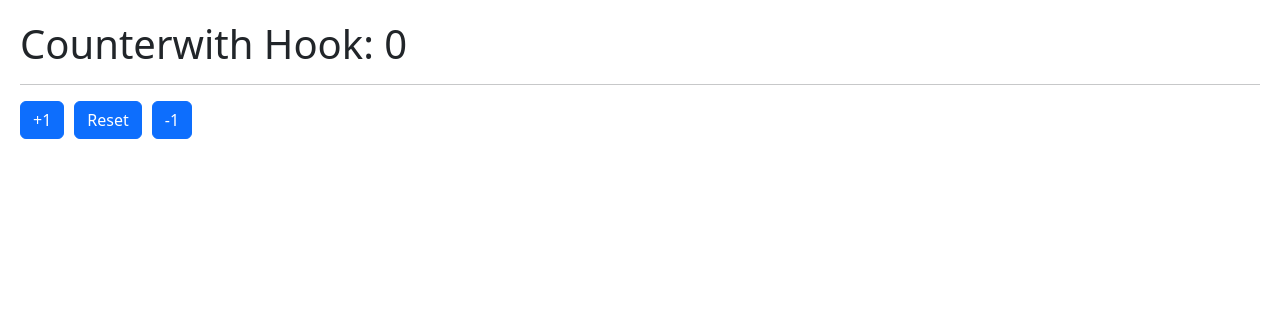
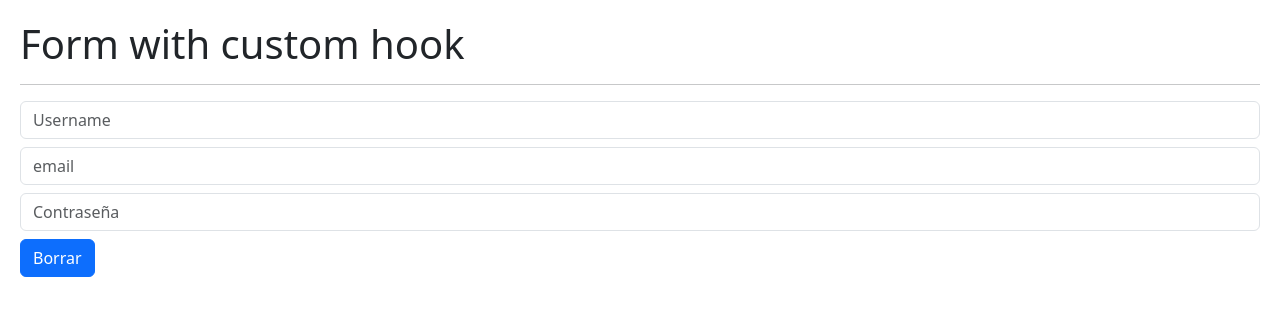
Before and after one commit to machucagelvez/Using-hooks, a React (Vite) app: page / in a window 1280 px wide. Shown: the top 316 px of the page. Built offline with nearby package versions, Linux system fonts and the light colour scheme.

Commit message:
useEffect and custom hook (form)

```diff
--- /dev/null
+++ b/src/02-useEffect/FormWithCustomHook.jsx
@@ -0,0 +1,51 @@
+import { useForm } from '../hooks/useForm'
+
+export const FormWithCustomHook = () => {
+  const { onInputChange, onResetForm, username, email, password } =
+    useForm({
+      username: '',
+      email: '',
+      password: '',
+    })
+
+  // Como se reciben las propiedades por separado no es necesaria la desestructuración:
+  // const { username, email, password } = formState
+
+  return (
+    <>
+      <h1>Form with custom hook</h1>
+      <hr />
+
+      <input
+        type="text"
+        className="form-control"
+        placeholder="Username"
+        name="username"
+        value={username}
+        onChange={onInputChange}
+      />
+
+      <input
+        type="text"
+        className="form-control mt-2"
+        placeholder="email"
+        name="email"
+        value={email}
+        onChange={onInputChange}
+      />
+
+      <input
+        type="text"
+        className="form-control mt-2"
+        placeholder="Contraseña"
+        name="password"
+        value={password}
+        onChange={onInputChange}
+      />
+
+      <button onClick={onResetForm} className="btn btn-primary mt-2">
+        Borrar
+      </button>
+    </>
+  )
+}
--- /dev/null
+++ b/src/02-useEffect/SimpleForm.jsx
@@ -0,0 +1,62 @@
+import { useEffect, useState } from 'react'
+import { Message } from './Message'
+
+export const SimpleForm = () => {
+  const [formState, setFormState] = useState({
+    username: 'ozzy',
+    email: 'ozzy@gmail.com',
+  })
+
+  const { username, email } = formState
+
+  const onInputChange = ({ target }) => {
+    const { name, value } = target
+    setFormState({
+      ...formState,
+      // Al poner [name] se está haciendo referencia al atributo. Si se pone name: value se crea un nuevo elemento en el objeto con key = name
+      [name]: value,
+    })
+  }
+
+  // El callback que tiene el useEffect como argumento es el que se ejecuta cuando se dispara el useEffect
+  useEffect(() => {
+    console.log('useEffect called')
+  }, [])
+
+  // Se recomienda usar un useEffect por cada cambio que se quiera seguir.
+  // El segundo argumento del useEffect es la dependencia, indica al useEffect cuando ejecutarse, es decir, cuando cambie la dependencia.
+  useEffect(() => {
+    console.log('formState changed')
+  }, [formState])
+
+  useEffect(() => {
+    console.log('email changed')
+  }, [email])
+
+  return (
+    <>
+      <h1>Simple Form</h1>
+      <hr />
+
+      <input
+        type="text"
+        className="form-control"
+        placeholder="Username"
+        name="username"
+        value={username}
+        onChange={onInputChange}
+      />
+
+      <input
+        type="text"
+        className="form-control mt-2"
+        placeholder="ozzy@gmail.com"
+        name="email"
+        value={email}
+        onChange={onInputChange}
+      />
+
+      {username === 'ozzy2' && <Message />}
+    </>
+  )
+}
--- /dev/null
+++ b/src/hooks/useForm.js
@@ -0,0 +1,25 @@
+import { useState } from 'react'
+
+export const useForm = (initialForm = {}) => {
+  const [formState, setFormState] = useState(initialForm)
+
+  const onInputChange = ({ target }) => {
+    const { name, value } = target
+    setFormState({
+      ...formState,
+      [name]: value,
+    })
+  }
+
+  const onResetForm = () => {
+    setFormState(initialForm)
+  }
+
+  return {
+    // Se pueden enviar los elementos separados y el formState completo:
+    formState,
+    ...formState,
+    onInputChange,
+    onResetForm,
+  }
+}
--- a/src/main.jsx
+++ b/src/main.jsx
@@ -1,12 +1,14 @@
-import React from 'react'
+// import React from 'react'
 import ReactDOM from 'react-dom/client'
 import './index.css'
 // import { HooksApp } from './HooksApp'
 // import { CounterApp } from './01-useState/CounterApp'
-import { CounterCustomHook } from './01-useState/CounterCustomHook'
+// import { CounterCustomHook } from './01-useState/CounterCustomHook'
+// import { SimpleForm } from './02-useEffect/SimpleForm'
+import { FormWithCustomHook } from './02-useEffect/FormWithCustomHook'
 
 ReactDOM.createRoot(document.getElementById('root')).render(
-  <React.StrictMode>
-    <CounterCustomHook />
-  </React.StrictMode>,
+  // <React.StrictMode>
+  <FormWithCustomHook />,
+  // </React.StrictMode>,
 )
```
Also changed, not shown: src/02-useEffect/Message.jsx (added, +25 -0 lines).
